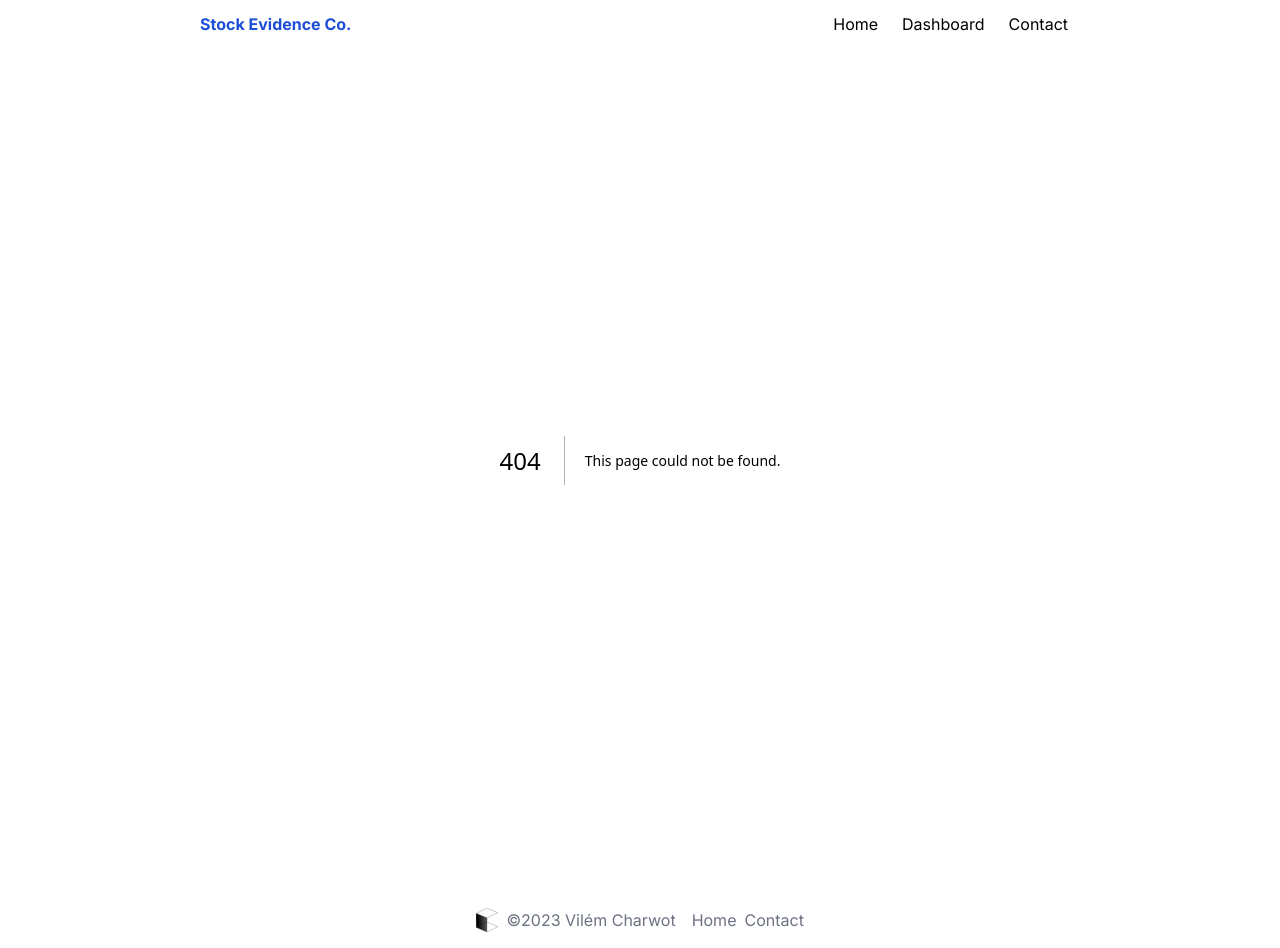
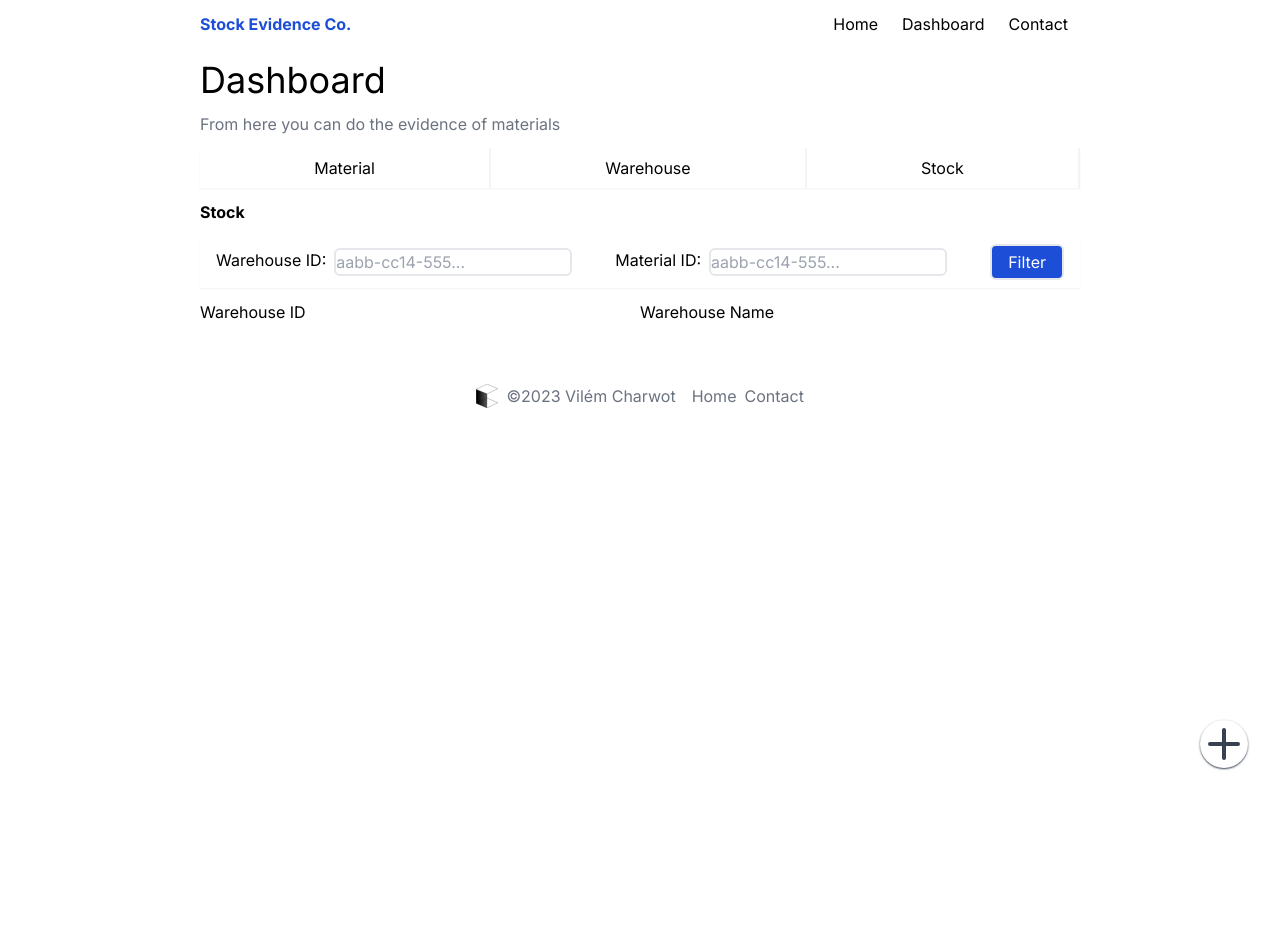
Before and after one commit to MrLogEN/4iz268-js-app, a Next.js app in the folder 4iz268-stock-evidence/: page /dashboard/stock in a window 1280 px wide. Before the commit this address had no page. After the commit the page ends 800 px from the top, so only its background shows below. Built offline with nearby package versions, Linux system fonts and the light colour scheme.

Commit message:
Filter by warehouse created. Item menu needs revision

```diff
--- /dev/null
+++ b/4iz268-stock-evidence/src/app/dashboard/stock/layout.js
@@ -0,0 +1,8 @@
+export default function StockLayout({children}){
+    return(
+        <>
+            <h2 className='font-bold'>Stock</h2>
+            {children}
+        </>
+    )
+}
--- /dev/null
+++ b/4iz268-stock-evidence/src/app/dashboard/stock/page.js
@@ -0,0 +1,62 @@
+'use client'
+
+import {useFormState, useFormStatus} from "react-dom";
+import StockItem from "@/app/ui/StockItem";
+import {GetStockByWarehouse} from "@/app/lib/GetStockByWarehouse";
+import {fromJSON} from "postcss";
+
+
+const initialState = {
+    data: null
+}
+
+function SubmitButton(){
+    const {pending} = useFormStatus();
+
+    return(
+        <button type='submit' className='border-2 px-4 py-1 rounded-md bg-blue-700 text-white' aria-disabled={pending}>Filter</button>
+    )
+}
+
+async function FindRecords(currentState, formData){
+    const wId = formData.get('idWrhs');
+
+    let result = null;
+    if(wId){
+       result = await GetStockByWarehouse(wId);
+
+    }
+    if (result){
+        //return {data: (<p>{JSON.stringify(result)}</p>)}
+
+        return{ data: (<StockItem stock={result}></StockItem>)}
+    }
+    return {data: (<p>No content</p>)}
+
+}
+
+export default function StockPage(){
+    const [state, formFunction] = useFormState(FindRecords,initialState);
+
+    return(
+        <>
+            <form className='flex flex-row justify-between items-center shadow-sm px-4 py-2 rounded-t-md' action={formFunction}>
+                <div className='flex flex-row gap-2'>
+                    <label htmlFor='idWrhs'>Warehouse ID:</label>
+                    <input name='idWrhs' type='text' className='border-2 rounded-md' placeholder='aabb-cc14-555...'></input>
+                </div>
+                <div className='flex flex-row gap-2'>
+                    <label htmlFor='idMat'>Material ID:</label>
+                    <input name='idMat' type='text' className='border-2 rounded-md' placeholder='aabb-cc14-555...'></input>
+                </div>
+                <SubmitButton></SubmitButton>
+            </form>
+            <div className='grid grid-cols-4'>
+                <div className='col-span-2'>Warehouse ID</div>
+                <div>Warehouse Name</div>
+            </div>
+            {state?.data}
+        </>
+
+    )
+}
--- /dev/null
+++ b/4iz268-stock-evidence/src/app/lib/GetStockByWarehouse.js
@@ -0,0 +1,21 @@
+'use server'
+
+import {fromJSON} from "postcss";
+
+export async function GetStockByWarehouse(id){
+    const api = process.env.STOCK_API_ROUTE;
+    const url = `${api}/api/stock/experimental/warehouse/${id}`;
+    try {
+        const response = await fetch(url,{
+            method: 'GET',
+            cache: "no-cache"
+        });
+        if (response.ok){
+            return response.json();
+        }
+        return null;
+    }
+    catch (ex){
+        return null;
+    }
+}
--- /dev/null
+++ b/4iz268-stock-evidence/src/app/ui/StockItem.js
@@ -0,0 +1,76 @@
+'use client'
+
+
+import ToolsGroup from "@/app/ui/ToolsGroup";
+
+function collapseDetails(event){
+    const caller = event.currentTarget;
+    const collapsable = caller.parentNode.parentNode.parentNode.childNodes[1];
+    const svg = caller.childNodes[0];
+
+    const downArrow = "M12 16.0001C11.473 16.0001 10.961 15.7751 10.596 15.3841L5.27004 9.68306C4.89304 9.27905 4.91404 8.64606 5.31704 8.26906C5.72004 7.89406 6.35404 7.91406 6.73004 8.31706L12 13.9571L17.27 8.31706C17.646 7.91306 18.281 7.89306 18.683 8.26906C19.086 8.64606 19.108 9.27905 18.731 9.68306L13.405 15.3841C13.039 15.7751 12.527 16.0001 12 16.0001Z";
+    const rightArrow = "M15.384 10.5951L9.68303 5.26906C9.28003 4.89306 8.64603 4.91306 8.27003 5.31706C7.89303 5.72106 7.91403 6.35406 8.31703 6.73106L13.958 12.0001L8.31703 17.2691C7.91403 17.6461 7.89203 18.2791 8.26903 18.6831C8.46603 18.8941 8.73203 19.0001 9.00003 19.0001C9.24503 19.0001 9.49003 18.9111 9.68303 18.7311L15.384 13.4051C15.781 13.0331 16 12.5351 16 12.0001C16 11.4651 15.781 10.9671 15.384 10.5951Z";
+    const path =  svg.childNodes[0]
+    if (collapsable.classList.contains('collapse')){
+        collapsable.classList.remove('collapse')
+        path.setAttribute('d', downArrow);
+
+    } else {
+        collapsable.classList.add('collapse')
+        path.setAttribute('d', rightArrow);
+    }
+
+}
+
+export default function StockItem({stock}){
+    let wname = '';
+    let wid = '';
+    if (stock.length > 0){
+        wid = stock[0].idWrhs;
+        wname = stock[0].nameWrhs;
+    }
+    return(
+        <div>
+            <div className='grid grid-cols-4 bg-gray-100 px-4 py-2'>
+                <div className='col-span-2'>{wid}</div>
+                <div>{wname}</div>
+                <div className='flex flex-row self-stretch justify-end'>
+                    <div className='flex ' onClick={collapseDetails} onLoad={collapseDetails}>
+                        <svg xmlns="http://www.w3.org/2000/svg" width="24" height="24" viewBox="0 0 24 24" fill="none">
+                            <path
+                                d="M15.384 10.5951L9.68303 5.26906C9.28003 4.89306 8.64603 4.91306 8.27003 5.31706C7.89303 5.72106 7.91403 6.35406 8.31703 6.73106L13.958 12.0001L8.31703 17.2691C7.91403 17.6461 7.89203 18.2791 8.26903 18.6831C8.46603 18.8941 8.73203 19.0001 9.00003 19.0001C9.24503 19.0001 9.49003 18.9111 9.68303 18.7311L15.384 13.4051C15.781 13.0331 16 12.5351 16 12.0001C16 11.4651 15.781 10.9671 15.384 10.5951Z"
+                                fill="#1F2A37"/>
+                        </svg>
+                    </div>
+                </div>
+            </div>
+            <MaterialStockRecordList records={stock}></MaterialStockRecordList>
+        </div>
+    )
+}
+
+function MaterialStockRecord({record}){
+    return(
+        <div className='grid grid-cols-6 gap-2'>
+            <div className='col-span-2'>{record.idMat}</div>
+            <div className='col-span-2'>{record.nameMat}</div>
+            <div>{record.quantity}</div>
+            <div className='flex flex-row self-stretch justify-end'>
+                <ToolsGroup type={'stock'} item={record}></ToolsGroup>
+            </div>
+        </div>
+    )
+}
+
+function MaterialStockRecordList({records}){
+    let matList = [];
+    records.forEach(r => matList.push(
+        <MaterialStockRecord record={r}></MaterialStockRecord>
+    ))
+
+    return(
+        <div className='collapse px-4 py-2 text-sm text-gray-700'>
+            {matList}
+        </div>
+    )
+}
```
